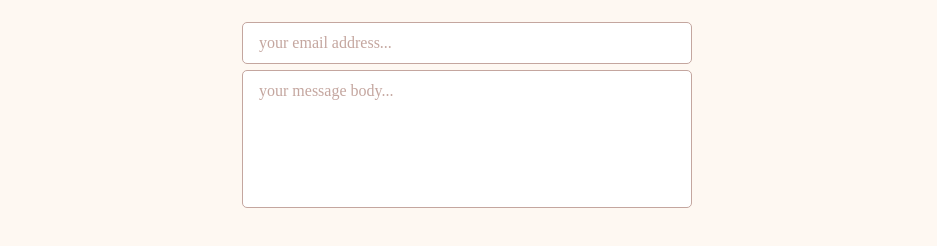
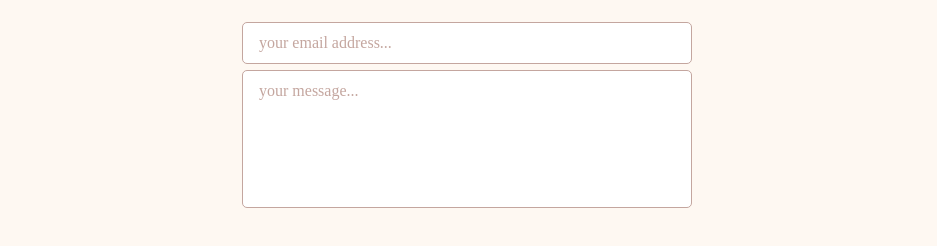
Before and after one commit to barbaraeguche/portfolio, a Next.js app: page / in a window 1280 px wide. Shown: the part 2290-2536 px from the top of the page, without its empty margins (173-1110 px from the left). Built offline with nearby package versions, Linux system fonts and the light colour scheme; no server answers; a web font is replaced by a local one.

Commit message:
contact changes

```diff
--- a/src/components/contact.tsx
+++ b/src/components/contact.tsx
@@ -46,7 +46,7 @@ export default function Contact() {
                            maxLength={50} required
                     />
                     <textarea name="message" value={contactInfo.message} onChange={handleChange}
-                              placeholder="your message body..."
+                              placeholder="your message..."
                               className="bg-lm-input-bg border border-lm-border pl-4 py-2 rounded-[5px] placeholder-lm-border resize-none"
                               rows={5} minLength={10} maxLength={200} required
                     ></textarea>
```
